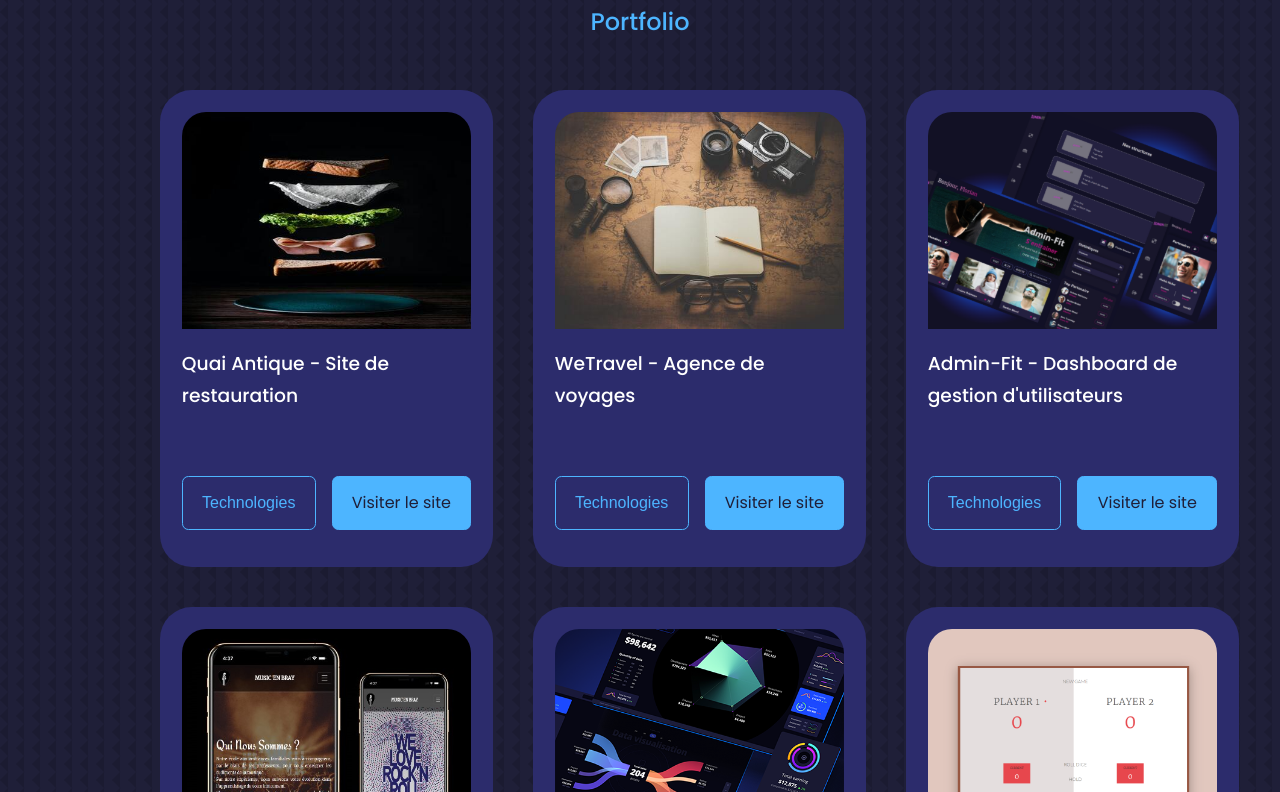
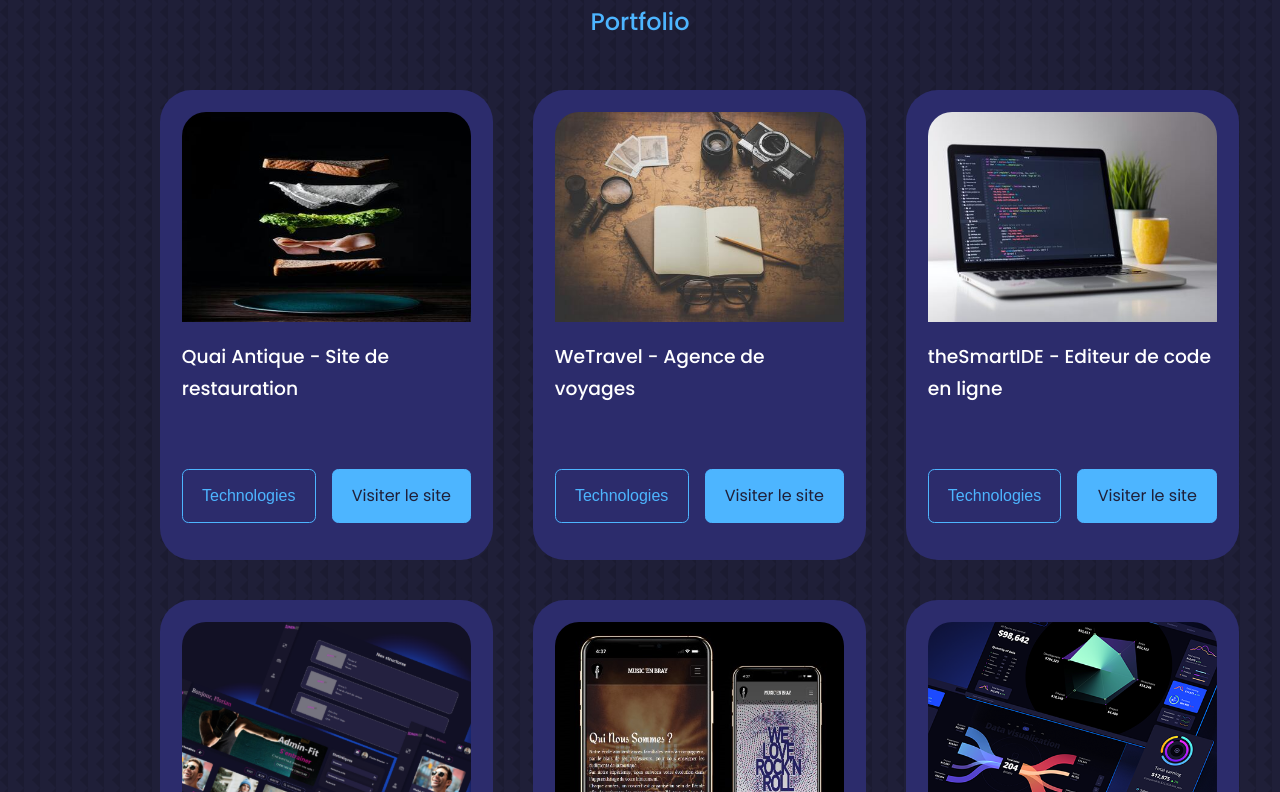
Before and after one commit to Florian-Bclt/Portfolio, a React (Create React App) app: page / in a window 1280 px wide. Shown: the part 2988-3780 px from the top of the page. Built offline with nearby package versions, Linux system fonts and the light colour scheme.

Commit message:
add ide project and edit css

```diff
--- a/src/components/portfolio/Portfolio.jsx
+++ b/src/components/portfolio/Portfolio.jsx
@@ -1,5 +1,5 @@
 import React, { useState } from 'react'
-import {SiReact, SiNestjs, SiGraphql, SiWordpress, SiHtml5, SiCss3, SiJavascript} from 'react-icons/si'
+import {SiReact, SiNestjs, SiGraphql, SiWordpress, SiHtml5, SiCss3, SiJavascript, SiRedux} from 'react-icons/si'
 import {FaVuejs} from 'react-icons/fa'
 import './portfolio.css'
 import IMG1 from '../../assets/portfolio1.jpg'
@@ -8,6 +8,7 @@ import IMG3 from '../../assets/portfolio7.jpg'
 import IMG4 from '../../assets/portfolio4.jpg'
 import IMG5 from '../../assets/portfolio5.png'
 import IMG6 from '../../assets/dice-roll.png'
+import IMG7 from '../../assets/ide.jpg'
 
 const Portfolio = () => {
   const [projects, setProjects] = useState([
@@ -33,6 +34,17 @@ const Portfolio = () => {
     },
     {
       id: 3,
+      image: IMG7,
+      title: "theSmartIDE - Editeur de code en ligne",
+      demo: 'https://the-smart-ide.netlify.app/',
+      technologies: [
+        {name: "ReactJS", icon: <SiReact className='icon react-icon' />},
+        {name: "Redux", icon: <SiRedux className='icon redux-icon' />}
+    ],
+      showTechnologies: false
+    },
+    {
+      id: 4,
       image: IMG2,
       title: "Admin-Fit - Dashboard de gestion d'utilisateurs",
       demo: 'https://adminfit.netlify.app/',
@@ -40,7 +52,7 @@ const Portfolio = () => {
       showTechnologies: false
     },
     {
-      id: 4,
+      id: 5,
       image: IMG1,
       title: "Music'en Bray - Site associatif d'une école de musique",
       demo: 'https://music-en-bray.netlify.app/',
@@ -50,7 +62,7 @@ const Portfolio = () => {
       showTechnologies: false
     },
     {
-      id: 5,
+      id: 6,
       image: IMG5,
       title: 'Projet entrainement e-commerce en réalisation avec VueJS',
       demo: 'https://dribbble.com/shots/16673715-Crypto-currency-dashboards-and-financial-data-visualization',
@@ -58,7 +70,7 @@ const Portfolio = () => {
       showTechnologies: false
     },
     {
-      id: 6,
+      id: 7,
       image: IMG6,
       title: 'Projet Studi - Mini jeu de dés à partir d\'une maquette',
       demo: 'https://dice-roll-project.netlify.app/',
--- a/src/components/portfolio/portfolio.css
+++ b/src/components/portfolio/portfolio.css
@@ -20,12 +20,18 @@
 .portfolio__item-image {
   border-radius: 1.5rem 1.5rem 0 0;
   overflow: hidden;
-  max-height: 220px;
+  height: 210px;
 }
 
+
 .portfolio__item-image img {
-  max-width: 100%;
-  max-height: 100%;
+  object-fit: contain;
+  transition: 0.8s ease-in;
+
+}
+
+.portfolio__item-image img:hover {
+  transform: scale(1.2);
 }
 
 .portfolio__item h3 {
@@ -106,6 +112,10 @@
   color:yellow;
 }
 
+.redux-icon {
+  color:blueviolet;
+}
+
 
 /* ============== MEDIA QUERIES (MEDIUM DEVICES) =============== */
 
```
Also changed, not shown: src/assets/ide.jpg (added).
